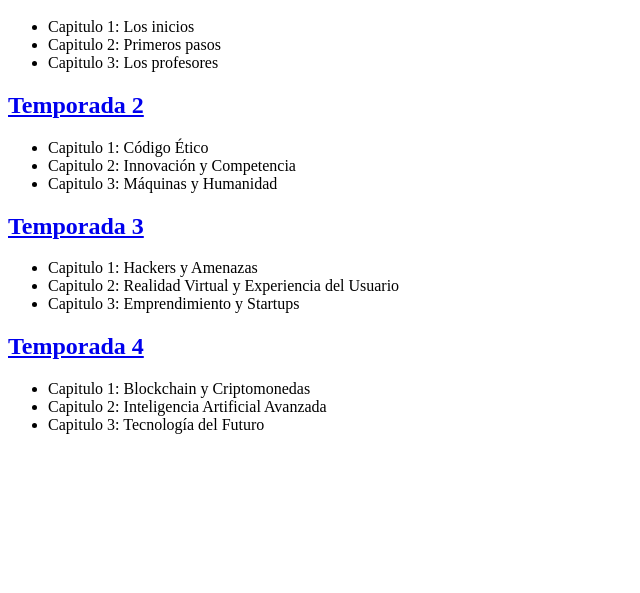
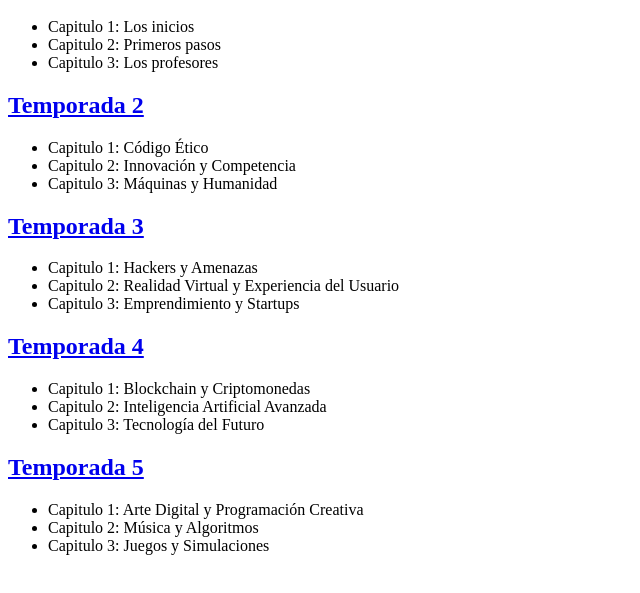
Before and after one commit to augusto-gs/202309-w4ch1-augusto-gomez, a plain HTML site: page index.html in a window 1280 px wide. Shown: the part 109-702 px from the top of the page, without its empty margins (0-640 px from the left). Drawn offline with Linux system fonts and the light colour scheme.

Commit message:
Add HTML elements for fifth season index

```diff
--- a/index.html
+++ b/index.html
@@ -38,6 +38,12 @@
       <li>Capitulo 2: Inteligencia Artificial Avanzada</li>
       <li>Capitulo 3: Tecnología del Futuro</li>
     </ul>
+    <h2><a href="season05.html">Temporada 5</a></h2>
+    <ul>
+      <li>Capitulo 1: Arte Digital y Programación Creativa</li>
+      <li>Capitulo 2: Música y Algoritmos</li>
+      <li>Capitulo 3: Juegos y Simulaciones</li>
+    </ul>
   </main>
 </body>
 
```
